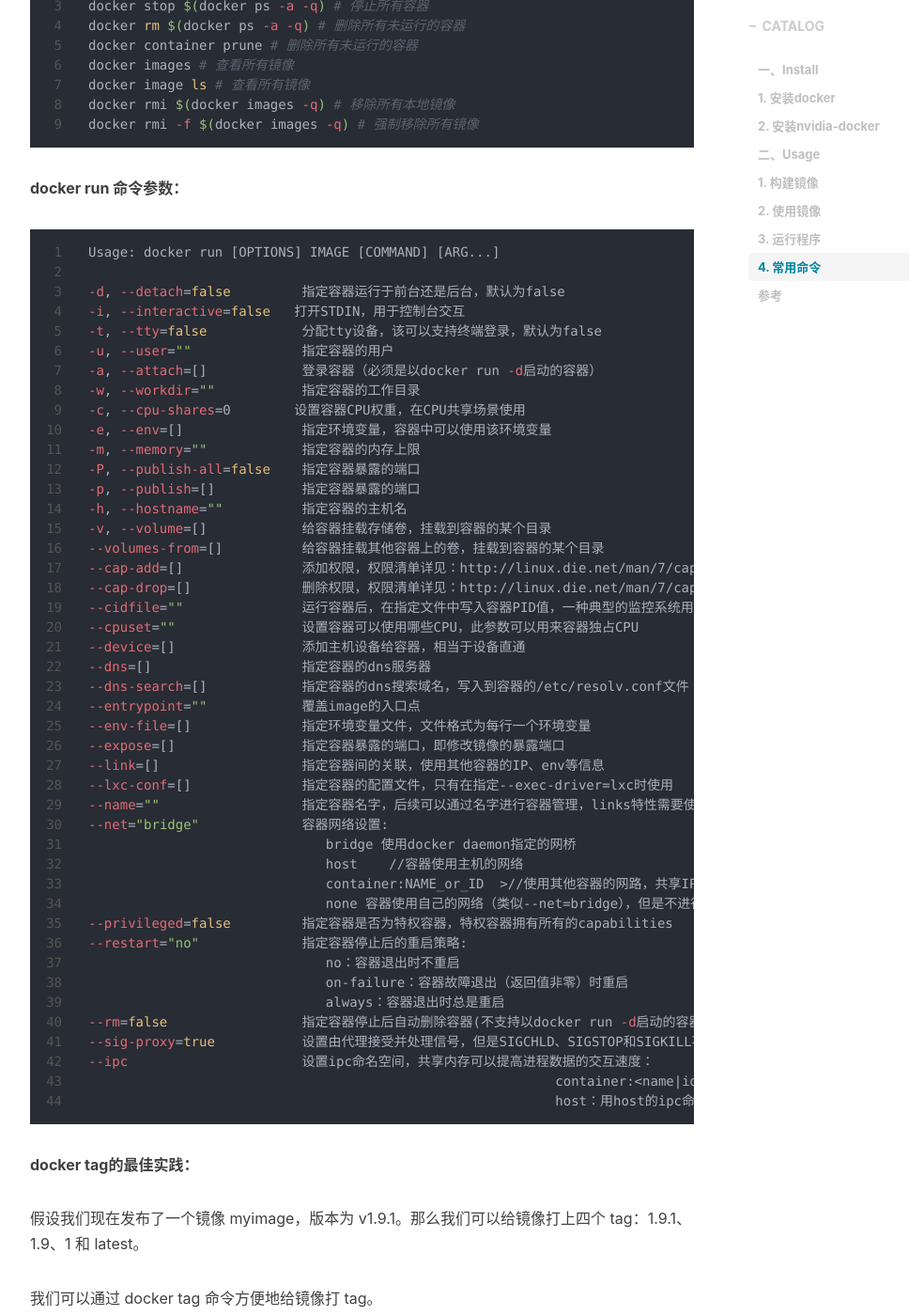
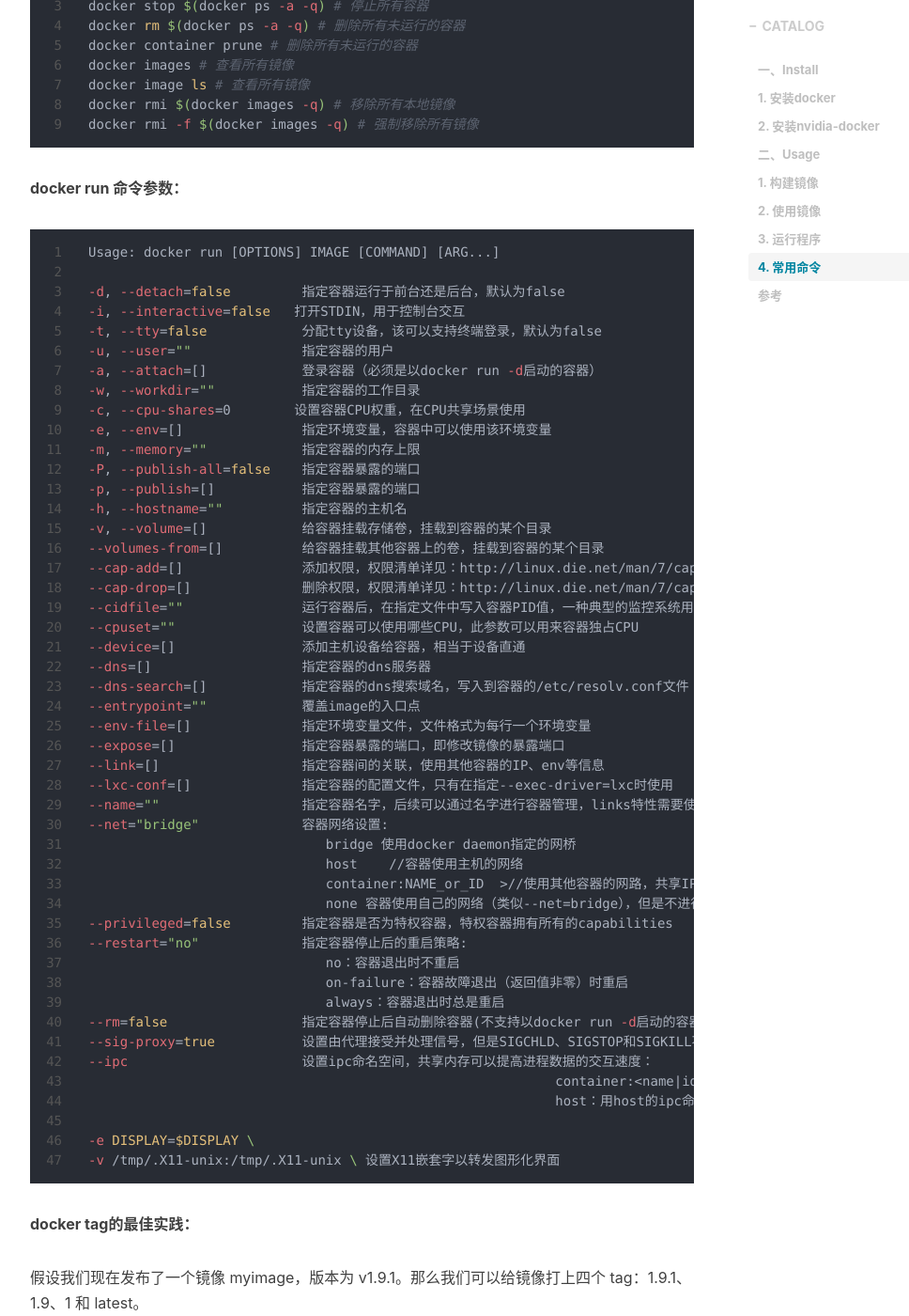
Before and after one commit to tianws/tianws.github.io, a Jekyll site: the page built from _posts/2019-04-11-nvidia-docker-usage.markdown, in a window 1280 px wide and 1400 px high, scrolled down 4367 px. Shown: the whole window at 94% size, without its empty margins (233-1201 px from the left). Built offline with Jekyll 4.4.1, drawn with Linux system fonts in a browser that asks for light colours; nearby versions of some CDN libraries; comment, search, counter and statistics services are not loaded; some of the changed text lies outside the part shown.

Commit message:
修改博文，docker图形化界面转发

````diff
--- a/_posts/2019-04-11-nvidia-docker-usage.markdown
+++ b/_posts/2019-04-11-nvidia-docker-usage.markdown
@@ -241,6 +241,9 @@
 --ipc                      设置ipc命名空间，共享内存可以提高进程数据的交互速度：
 							   container:<name|id>：用其他container的ipc命名空间
 							   host：用host的ipc命名空间
+
+-e DISPLAY=$DISPLAY \
+-v /tmp/.X11-unix:/tmp/.X11-unix \ 设置X11嵌套字以转发图形化界面
 ```
 
 **docker tag的最佳实践：**
````
Also changed, not shown: other parts of _posts/2019-04-11-nvidia-docker-usage.markdown (+1 -0 lines).
